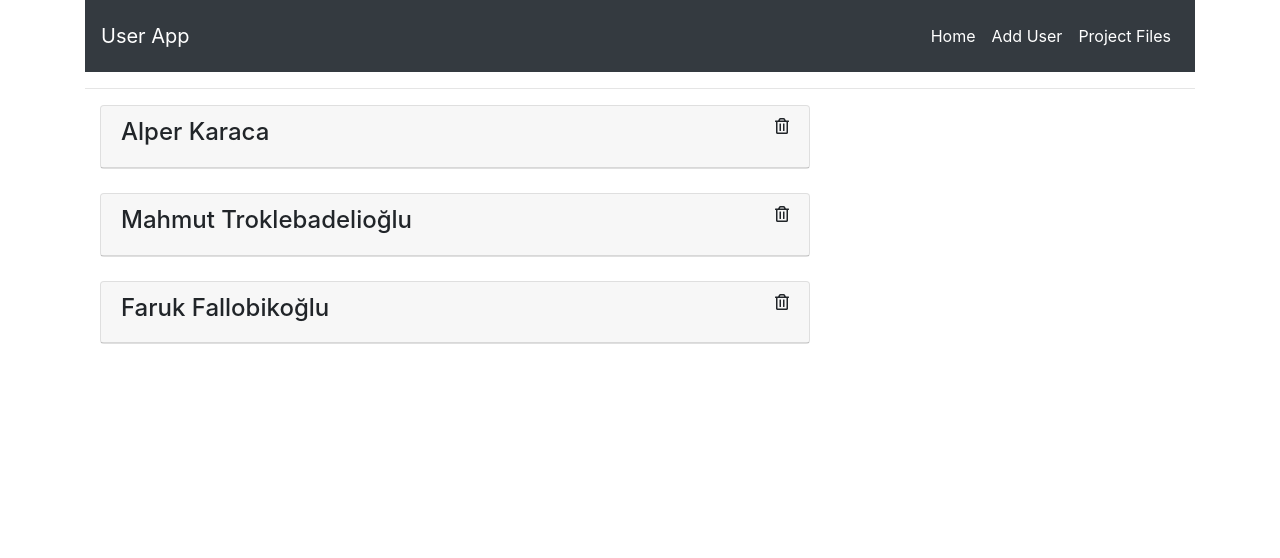
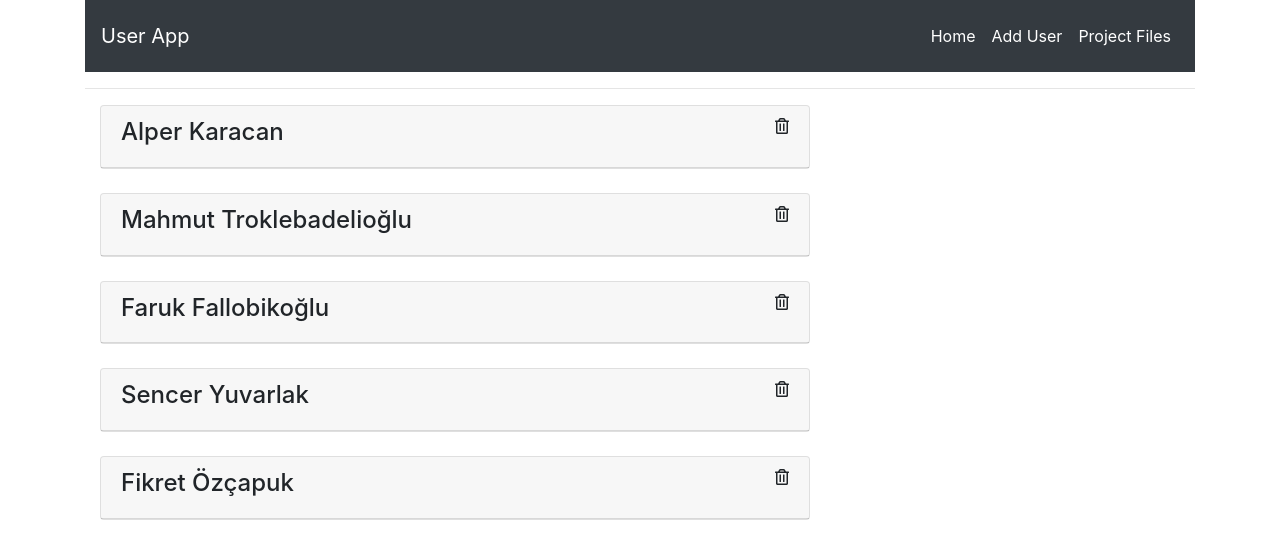
Before and after one commit to alperkaraca/testreact, a React (Create React App) app: page / in a window 1280 px wide. Shown: the top 558 px of the page. Built offline with nearby package versions, Linux system fonts and the light colour scheme; data requests are answered from the project's data file; what react-pose would draw is missing.

Commit message:
v24-guncelleme-ve-context-api

```diff
--- a/api/db.json
+++ b/api/db.json
@@ -1,22 +1,34 @@
 {
   "users": [
     {
-      "id": "unique-1",
-      "name": "Alper Karaca",
-      "salary": "5500",
-      "department": "Değnekçilik"
+      "name": "Alper Karacan",
+      "salary": "55000",
+      "department": "Değnekçilik",
+      "id": "unique-1"
     },
     {
-      "id": "unique-2",
       "name": "Mahmut Troklebadelioğlu",
       "salary": "Karın Tokluğuna...",
-      "department": "CEO"
+      "department": "CEO",
+      "id": "unique-2"
     },
     {
       "name": "Faruk Fallobikoğlu",
       "department": "Amele",
       "salary": "35000",
       "id": "xjf6xWC"
+    },
+    {
+      "name": "Sencer Yuvarlak",
+      "department": "Animatör",
+      "salary": "31000",
+      "id": "ZeKGq9K"
+    },
+    {
+      "name": "Fikret Özçapuk",
+      "department": "Padişah Torunu",
+      "salary": "3400",
+      "id": "vsHf0ec"
     }
   ]
 }
--- a/src/context.js
+++ b/src/context.js
@@ -17,6 +17,11 @@ const reducer = (state,action) => {
         ...state,
         // users : state.users.push(action.payload)
         users: [...state.users,action.payload]
+      }
+      case "UPDATE_USER":
+      return {
+        ...state,
+        users: state.users.map(user => user.id === action.payload.id ? action.payload : user)
       }
     default:
       return state;
--- a/src/forms/AddUser.js
+++ b/src/forms/AddUser.js
@@ -51,6 +51,10 @@ class AddUser extends Component {
 
     dispatch({ type: "ADD_USER", payload:response.data});
     // console.log(newUser);
+
+    // Redirect
+    this.props.history.push("/");
+
   }
   render() {
     const { visible, name, department, salary } = this.state;
--- a/src/forms/UpdateUser.js
+++ b/src/forms/UpdateUser.js
@@ -1,20 +1,23 @@
 import React, { Component } from 'react'
-import UserConsumer from '../context';
+import UserConsumer from "../context";
 import axios from "axios";
+
 
 
 class UpdateUser extends Component {
 
   state = {
-    name: "",
-    department: "",
-    salary: ""
+      name : "",
+      department :"",
+      salary : "",
+      error : false
   }
+
   changeInput = (e) => {
       this.setState({
-      // ör: name = "name"
-      [e.target.name]: e.target.value
-    });
+
+          [e.target.name] : e.target.value
+      })
   }
   componentDidMount = async () => {
     const {id} = this.props.match.params;
@@ -28,78 +31,123 @@ class UpdateUser extends Component {
         salary,
         department
     });
+
   }
+  validateForm = () => {
+    const {name,salary,department} = this.state;
+    if (name === "" || salary === "" || department === "") {
+        return false;
+    }
+    return true;
 
+}
   updateUser = async (dispatch,e) => {
       e.preventDefault();
+
       // Update User
+      const {name,salary,department} = this.state;
+      const {id} = this.props.match.params;
+      const updatedUser = {
+        name,
+        salary,
+        department
+      };
+      if (!this.validateForm()) {
+        this.setState({
+            error :true
+        })
+        return;
+        }
+      const response = await axios.put(`http://localhost:3004/users/${id}`,updatedUser);
+
+      dispatch({type: "UPDATE_USER",payload : response.data});
+
+      // Redirect
+      this.props.history.push("/");
   }
   render() {
-    const { name, department, salary } = this.state;
-
+    const {name,salary,department,error} = this.state;
     return <UserConsumer>
         {
             value => {
                 const {dispatch} = value;
                 return (
-            <div className="col-md-8 mb-4">
+
+                    <div className = "col-md-8 mb-4">
+
+
 
                       <div className="card">
                           <div className="card-header">
                           <h4>Update User Form</h4>
                           </div>
                           <div className="card-body">
-
-                    <form onSubmit={this.updateUser.bind(this,dispatch)}>
+                          {
+                            error ?
+                            <div className = "alert alert-danger">
+                               Lütfen bilgilerinizi kontrol edin.
+                            </div>
+                            :null
+                         }
+                              <form onSubmit = {this.updateUser.bind(this,dispatch)}>
                                   <div className="form-group">
                                       <label htmlFor="name">Name</label>
                                       <input
                                       type="text"
-                          name="name"
-                          id="id"
-                          placeholder="Enter Name"
-                          className="form-control"
-                          value={name}
-                          //onChange={this.changeName}
-                          onChange={this.changeInput}
+                                      name = "name"
+                                      id = "id"
+                                      placeholder = "Enter Name"
+                                      className ="form-control"
+                                      value = {name}
+                                      onChange = {this.changeInput}
+
                                       />
+
                                   </div>
                                   <div className="form-group">
                                       <label htmlFor="department">Department</label>
                                       <input
                                       type="text"
-                          name="department"
-                          id="department"
-                          placeholder="Enter Department"
-                          className="form-control"
-                          value={department}
-                          // onChange={this.changeDepartment}
-                          onChange={this.changeInput}
+                                      name = "department"
+                                      id = "department"
+                                      placeholder = "Enter Department"
+                                      className ="form-control"
+                                      value = {department}
+                                      onChange = {this.changeInput}
                                       />
+
                                   </div>
                                   <div className="form-group">
                                       <label htmlFor="salary">Salary</label>
                                       <input
                                       type="text"
-                          name="salary"
-                          id="salary"
-                          placeholder="Enter Salary"
-                          className="form-control"
-                          value={salary}
-                          // onChange={this.changeSalary}
-                          onChange={this.changeInput}
+                                      name = "salary"
+                                      id = "salary"
+                                      placeholder = "Enter Salary"
+                                      className ="form-control"
+                                      value = {salary}
+                                      onChange = {this.changeInput}
                                       />
+
                                   </div>
-                      <button className="btn btn-danger btn-block" type="submit">Update User</button>
+                                  <button className = "btn btn-danger btn-block" type = "submit">Update User</button>
+
 
                               </form>
                           </div>
+
                       </div>
+
                     </div>
                   )
             }
         }
+
     </UserConsumer>
+
+
+
+
 
   }
 }
```
Lines whose indentation alone changed are shown as unchanged.
